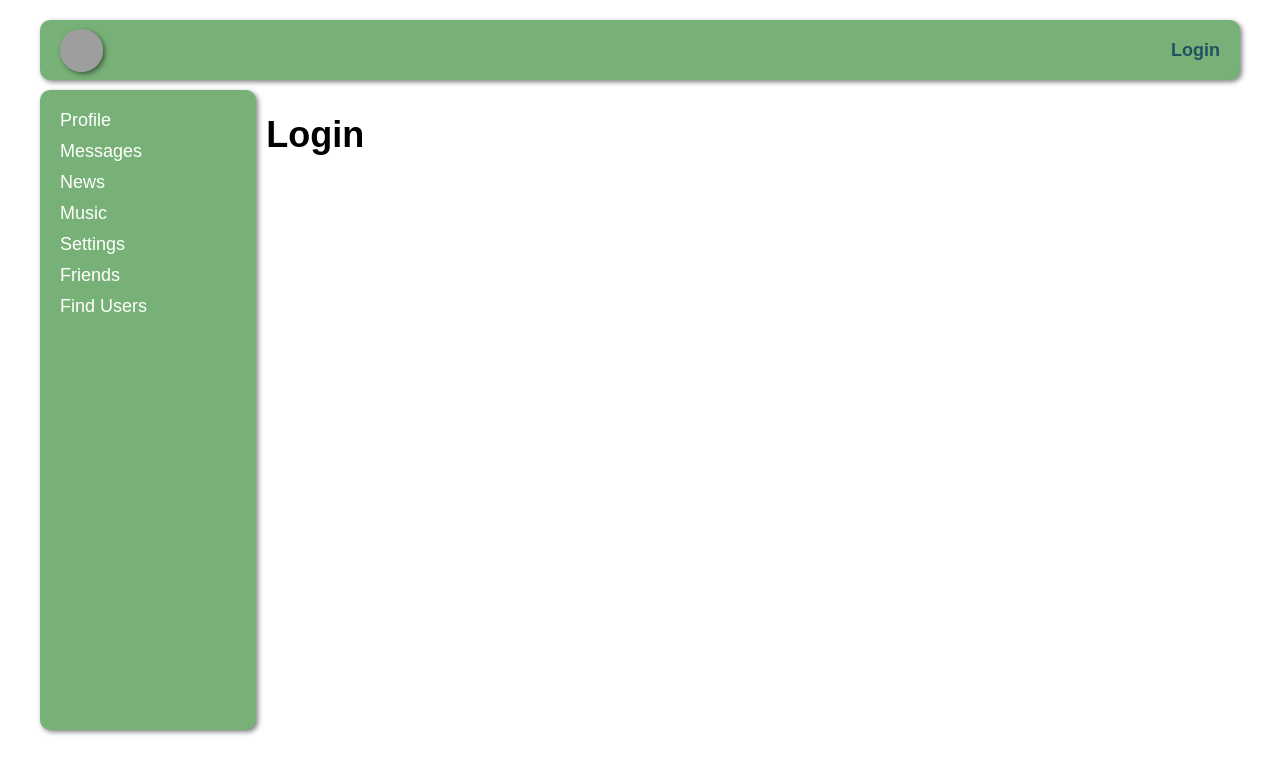
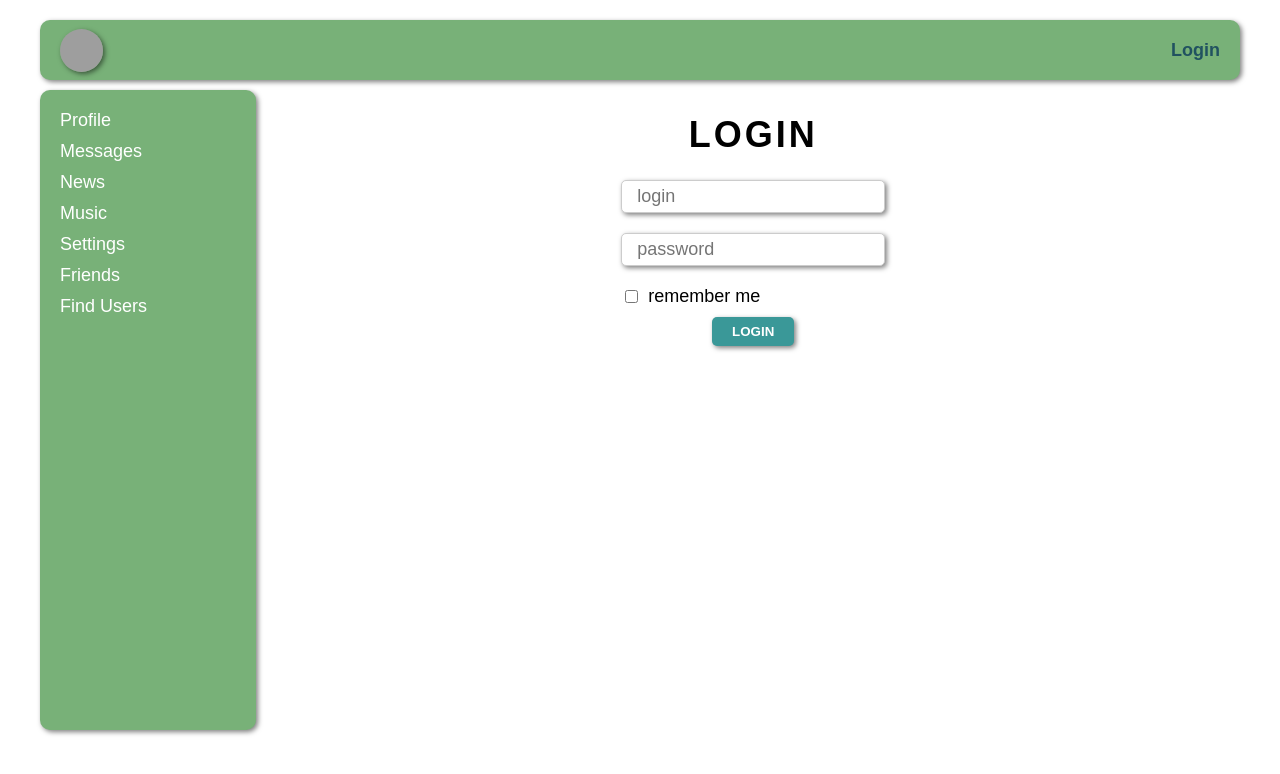
Before and after one commit to AzaGak/social_network, a React (Create React App) app: page /login in a window 1280 px wide. Shown: the top 774 px of the page. Built offline with nearby package versions, Linux system fonts and the light colour scheme; no server answers; grey boxes are pictures that could not be loaded.

Commit message:
start add future redux-form

```diff
--- a/package.json
+++ b/package.json
@@ -13,6 +13,7 @@
     "react-router-dom": "^6.22.3",
     "react-scripts": "5.0.1",
     "redux": "^5.0.1",
+    "redux-form": "^8.3.10",
     "redux-thunk": "^3.1.0",
     "web-vitals": "^2.1.4"
   },
--- a/src/components/login/login.js
+++ b/src/components/login/login.js
@@ -1,5 +1,15 @@
+import LoginReduxForm from "./login_form/login_form";
+import cls from "./login.module.css";
 const Login = (props) => {
-    return <h1>Login</h1>;
+    const onSubmit = (formData) => {
+        console.log(formData);
+    };
+    return (
+        <div className={cls.login_wrapper}>
+            <h1>Login</h1>
+            <LoginReduxForm onSubmit={onSubmit} />
+        </div>
+    );
 };
 
 export default Login;
--- /dev/null
+++ b/src/components/login/login.module.css
@@ -0,0 +1,11 @@
+.login_wrapper {
+    display: flex;
+    flex-direction: column;
+    justify-content: center;
+    align-items: center;
+}
+
+.login_wrapper h1 {
+    text-transform: uppercase;
+    letter-spacing: 3px;
+}
--- /dev/null
+++ b/src/components/login/login_form/loginForm.module.css
@@ -0,0 +1,34 @@
+.form_wrapper {
+    display: flex;
+    flex-direction: column;
+    gap: 10px;
+}
+
+.input_form {
+    border-radius: 5px;
+    border: 1px solid #ccc;
+    box-shadow: 2px 2px 5px rgba(0, 0, 0, 0.5);
+    font-size: 18px;
+    padding: 5px 15px;
+    margin-bottom: 10px;
+    outline: none;
+    transition: 0.3s;
+}
+
+.input_form:focus {
+    box-shadow: 2px 2px 5px rgba(120, 177, 120, 0.5);
+}
+
+.check_wrapper {
+    display: flex;
+    align-items: center;
+}
+
+.check_wrapper input {
+    margin-right: 10px;
+}
+
+.btn_wrapper {
+    display: flex;
+    justify-content: center;
+}
--- /dev/null
+++ b/src/components/login/login_form/login_form.js
@@ -0,0 +1,44 @@
+import { Field, reduxForm } from "redux-form";
+import cls from "./loginForm.module.css";
+const LoginForm = (props) => {
+    return (
+        <form onSubmit={props.handleSubmit} className={cls.form_wrapper}>
+            <div>
+                <Field
+                    component={"input"}
+                    type="text"
+                    placeholder="login"
+                    className={cls.input_form}
+                    name={"login"}
+                />
+            </div>
+            <div>
+                <Field
+                    component={"input"}
+                    type="text"
+                    placeholder="password"
+                    className={cls.input_form}
+                    name={"password"}
+                />
+            </div>
+            <div className={cls.check_wrapper}>
+                <Field
+                    component={"input"}
+                    type="checkbox"
+                    name={"rememberMe"}
+                />
+                remember me
+            </div>
+            <div className={cls.btn_wrapper}>
+                <button>Login</button>
+            </div>
+        </form>
+    );
+};
+
+const LoginReduxForm = reduxForm({
+    // a unique name for the form
+    form: "login",
+})(LoginForm);
+
+export default LoginReduxForm;
--- a/src/redax/redux-store.js
+++ b/src/redax/redux-store.js
@@ -9,6 +9,7 @@ import messageReducer from "./message-reducer";
 import sidebarReducer from "./sidebar-reducer";
 import usersReducer from "./users-reducer";
 import authReducer from "./auth-reducer";
+import { reducer as formReducer } from "redux-form";
 
 const redusers = combineReducers({
     profilePage: profileReducer,
@@ -16,6 +17,7 @@ const redusers = combineReducers({
     sidebar: sidebarReducer,
     usersPage: usersReducer,
     auth: authReducer,
+    form: formReducer,
 });
 const store = createStore(redusers, applyMiddleware(thunk));
 
```
Also changed, not shown: 1 other file (tests, documents, lock files or other folders).
